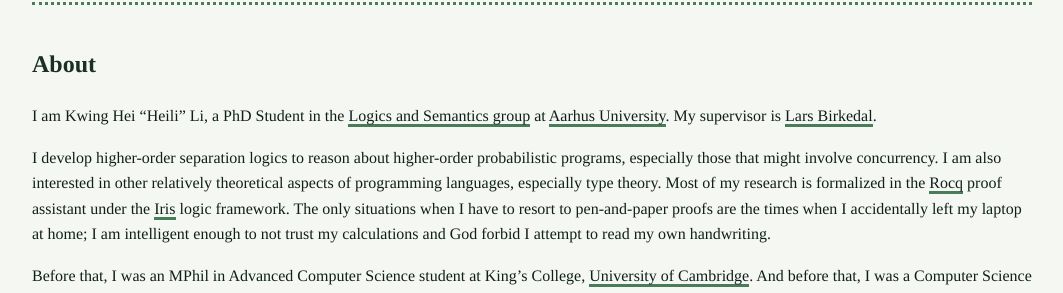
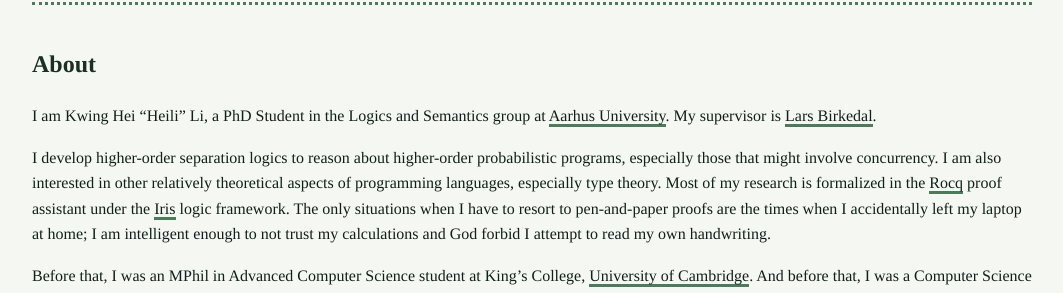
Before and after one commit to hei411/hei411.github.io, a Jekyll site: the page built from docs/about.md, in a window 1280 px wide. Shown: the part 158-451 px from the top of the page, without its empty margins (108-1171 px from the left). Built offline with Jekyll 4.4.1, drawn with Linux system fonts in a browser that asks for light colours; part of the change alters nothing that is shown.

```diff
--- a/docs/about.md
+++ b/docs/about.md
@@ -4,7 +4,7 @@ title: About
 permalink: /about/
 ---
 
-I am Kwing Hei "Heili" Li, a PhD Student in the [Logics and Semantics group](https://logsem.github.io/) at [Aarhus University](https://cs.au.dk/). My supervisor is [Lars Birkedal](https://cs.au.dk/~birke/).
+I am Kwing Hei "Heili" Li, a PhD Student in the Logics and Semantics group at [Aarhus University](https://cs.au.dk/). My supervisor is [Lars Birkedal](https://cs.au.dk/~birke/).
 
 
 I develop higher-order separation logics to reason about higher-order probabilistic programs, especially those that might involve concurrency. I am also interested in other relatively theoretical aspects of programming languages, especially type theory. Most of my research is formalized in the [Rocq](https://rocq-prover.org/) proof assistant under the [Iris](https://iris-project.org/index.html) logic framework. The only situations when I have to resort to pen-and-paper proofs are the times when I accidentally left my laptop at home; I am intelligent enough to not trust my calculations and God forbid I attempt to read my own handwriting.
```
